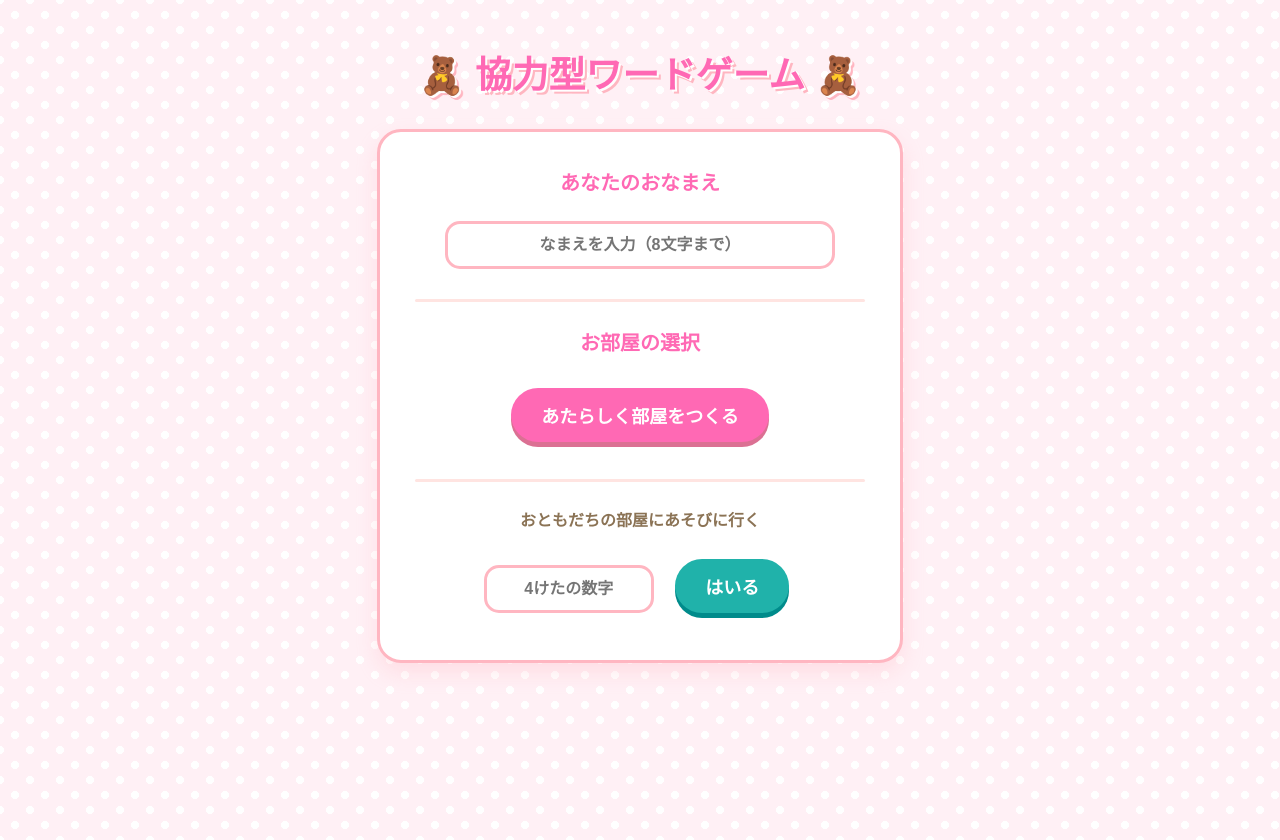
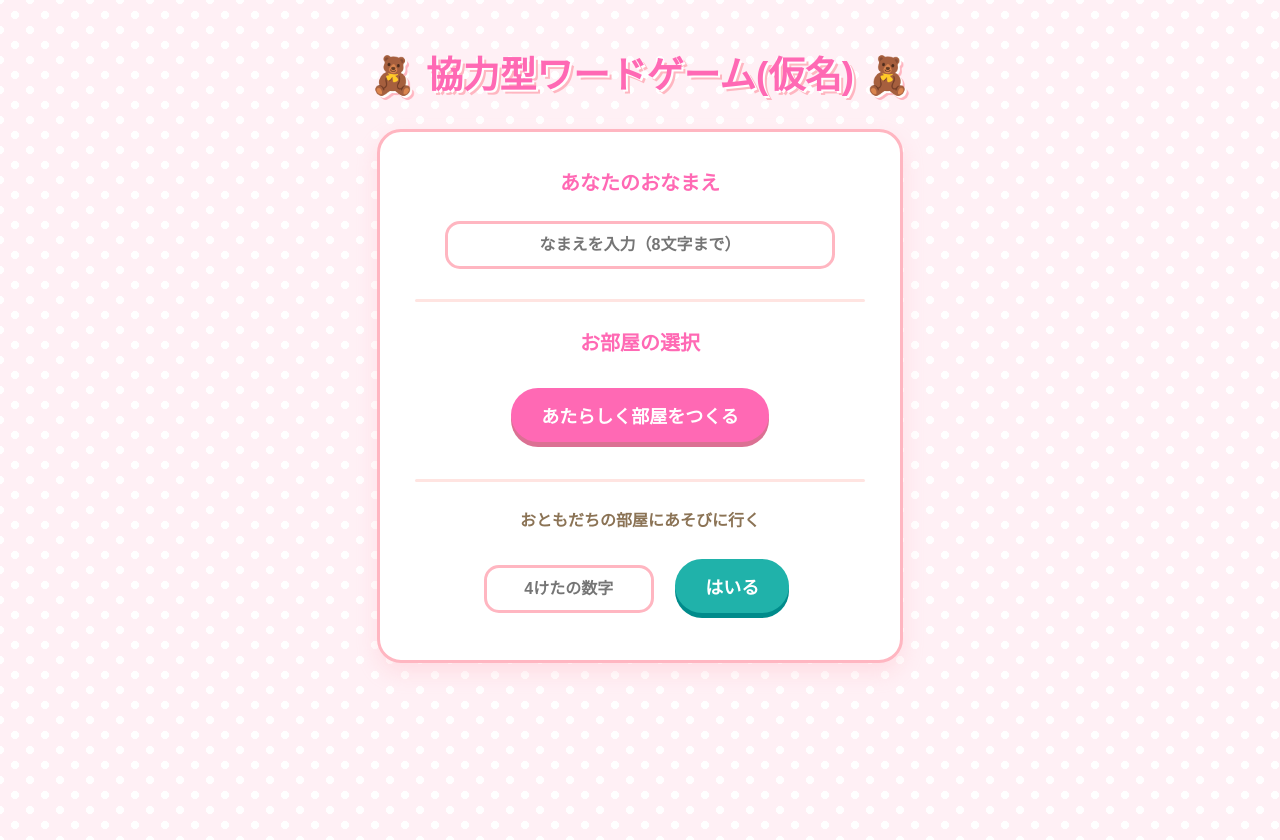
Before and after one commit to chizuruishitaki8t-bot/word-sync-game, a website: page index.html in a window 1280 px wide. Drawn offline with nearby package versions, Linux system fonts and the light colour scheme; no server answers.

Commit message:
Add files via upload

```diff
--- a/index.html
+++ b/index.html
@@ -149,7 +149,7 @@
 </head>
 <body>
 
-    <h1>🧸 協力型ワードゲーム 🧸</h1>
+    <h1>🧸 協力型ワードゲーム(仮名) 🧸</h1>
 
     <div id="lobby-screen" class="lobby-box">
         <h3 style="font-size: 20px; margin-top: 0; color: #ff69b4;">あなたのおなまえ</h3>
```
